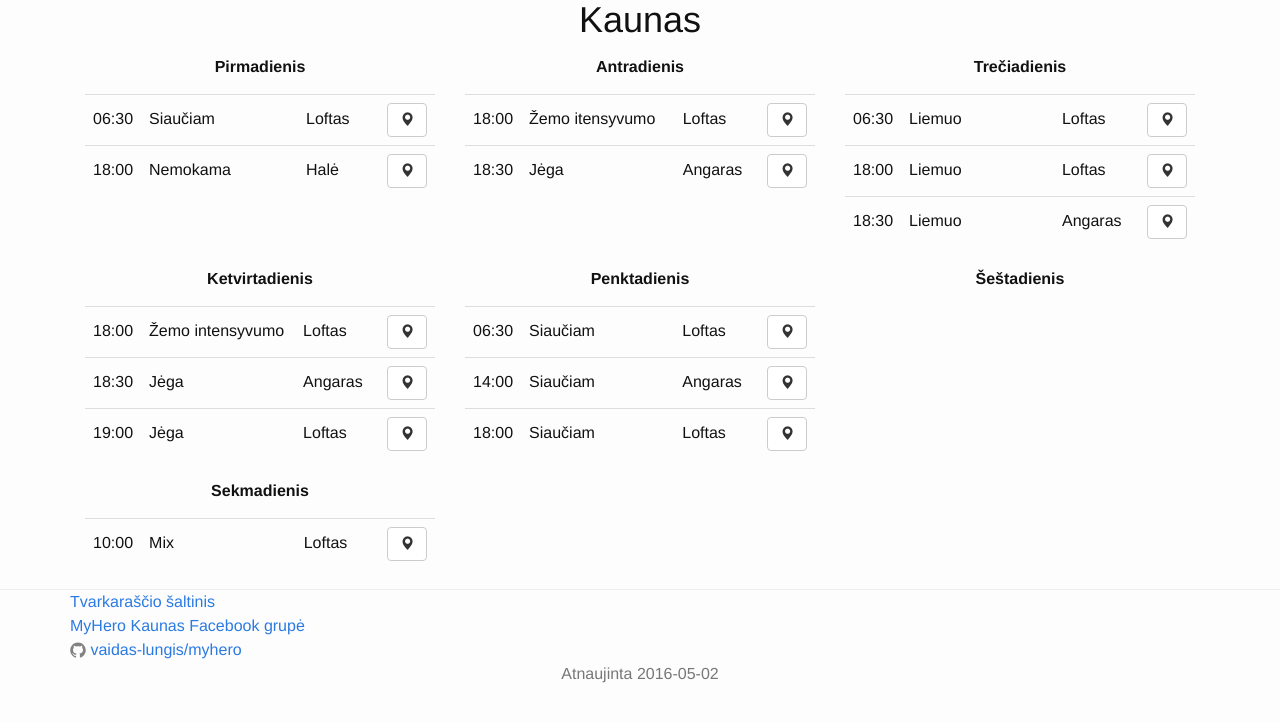
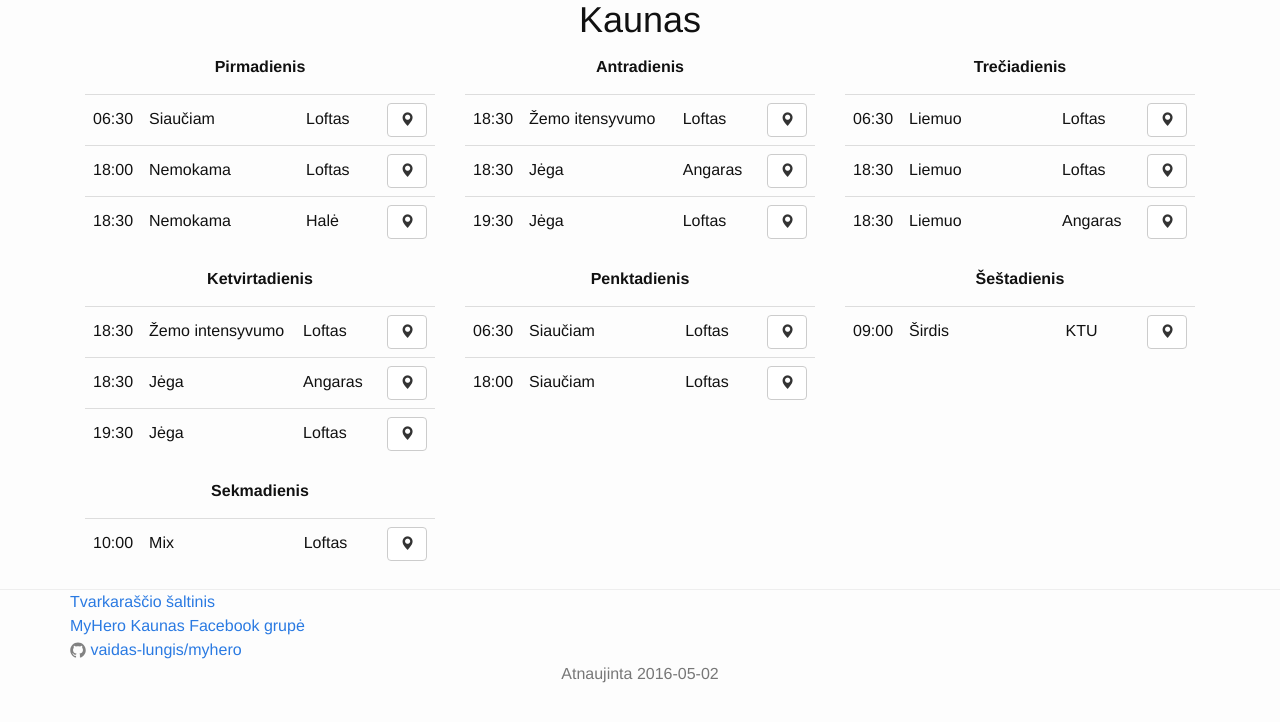
Before and after one commit to vaidas-lungis/myhero, a Jekyll site: the page built from index.html, in a window 1280 px wide. Shown: the top 722 px of the page. Built offline with Jekyll 4.4.1, drawn with Linux system fonts in a browser that asks for light colours; nearby versions of some CDN libraries.

Commit message:
Update schedules for week #18

```diff
--- a/_data/schedules.yml
+++ b/_data/schedules.yml
@@ -9,18 +9,26 @@ Kaunas:
       -
           starts_at: "18:00"
           type: "Nemokama"
+          place: "Loftas"
+      -
+          starts_at: "18:30"
+          type: "Nemokama"
           place: "Halė"
    -
     day : Antradienis
     events:
       -
-          starts_at: "18:00"
+          starts_at: "18:30"
           type: "Žemo itensyvumo"
           place: "Loftas"
       -
           starts_at: "18:30"
           type: "Jėga"
           place: "Angaras"
+      -
+          starts_at: "19:30"
+          type: "Jėga"
+          place: "Loftas"
    -
     day : Trečiadienis
     events:
@@ -29,7 +37,7 @@ Kaunas:
           type: "Liemuo"
           place: "Loftas"
       -
-          starts_at: "18:00"
+          starts_at: "18:30"
           type: "Liemuo"
           place: "Loftas"
       -
@@ -40,7 +48,7 @@ Kaunas:
     day : Ketvirtadienis
     events:
       -
-          starts_at: "18:00"
+          starts_at: "18:30"
           type: "Žemo intensyvumo"
           place: "Loftas"
       -
@@ -48,7 +56,7 @@ Kaunas:
           type: "Jėga"
           place: "Angaras"
       -
-          starts_at: "19:00"
+          starts_at: "19:30"
           type: "Jėga"
           place: "Loftas"
    -
@@ -59,16 +67,16 @@ Kaunas:
           type: "Siaučiam"
           place: "Loftas"
       -
-          starts_at: "14:00"
-          type: "Siaučiam"
-          place: "Angaras"
-      -
           starts_at: "18:00"
           type: "Siaučiam"
           place: "Loftas"
    -
     day : Šeštadienis
     events:
+      -
+          starts_at: "09:00"
+          type: "Širdis"
+          place: "KTU"
 
    -
     day : Sekmadienis
```
